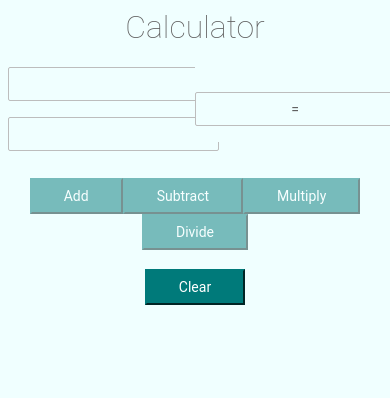
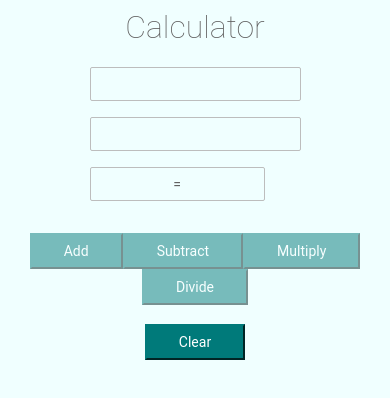
Before and after one commit to hackmak/Calculator, an Angular app: page / in a window 390 px wide. Shown: the top 398 px of the page. Built offline with nearby package versions, Linux system fonts and the light colour scheme.

Commit message:
2 files modified - responsive mobile design and working desktop design

```diff
--- a/src/app/calculator/calculator.component.html
+++ b/src/app/calculator/calculator.component.html
@@ -1,5 +1,5 @@
 <h1>Calculator</h1>
-<div class="container">
+<div class="container contWide">
   <form [formGroup]="inputForm">
     <div class="col left">
       <div class="num-1"><input type="number" formControlName="num1" required></div>
--- a/src/styles.css
+++ b/src/styles.css
@@ -23,6 +23,49 @@ h1, h2 {
   font-weight: lighter;
 }
 
+
+
+/* mobile phones */
+.container {
+  display:flex;
+  width: 100%;
+  align-items:center;
+  justify-content:center;
+}
+
+
+/*
+.col {
+  display:grid;
+  grid-template-columns: 1fr 1fr;
+  justify-content: center;
+  grid-gap: 1rem;
+}
+*/
+
+/* desktop layout */
+@media only screen and (min-width: 600px) {
+  .col {
+
+
+  }
+  .left {
+    width: 50%;
+    float:left;
+    padding-right:150px;
+  }
+  .right {
+    width: 50%;
+    float:right;
+    padding-top:25px;
+  }
+
+  /*.operations {
+    padding-top: 111px;
+  }
+  */
+}
+
 /* Input */
 input {
   font-size: 14px;
@@ -32,25 +75,15 @@ input {
   border: 1px solid #BDBDBD;
 }
 
-/* for responsive layouts */
-@media screen and (max-width: 600px) {
-  .container {
-    width: 100%;
-  }
+.solution {
+  max-width: 175px;
+  font-size: 14px;
+  border-radius: 2px;
+  padding: 8px;
+  margin-bottom: 16px;
+  border: 1px solid #BDBDBD;
 }
 
-/*
-.col {
-  display:grid;
-  grid-template-columns: 1fr 1fr;
-  justify-content: center;
-  grid-gap: 1rem;
-}
-*/
-.left {
-  width: 50%;
-  float:left;
-}
 /*
 .num-1 {
   display:grid;
@@ -70,23 +103,6 @@ input {
   justify-content:center;
 }
 */
-.right {
-  width: 50%;
-  float:right;
-  padding-top:25px;
-}
-.solution {
-  width: 200px;
-  font-size: 14px;
-  border-radius: 2px;
-  padding: 8px;
-  margin-bottom: 16px;
-  border: 1px solid #BDBDBD;
-}
-
-.operations {
-  padding-top: 111px;
-}
 
 /* Button */
 .button, button {
```
